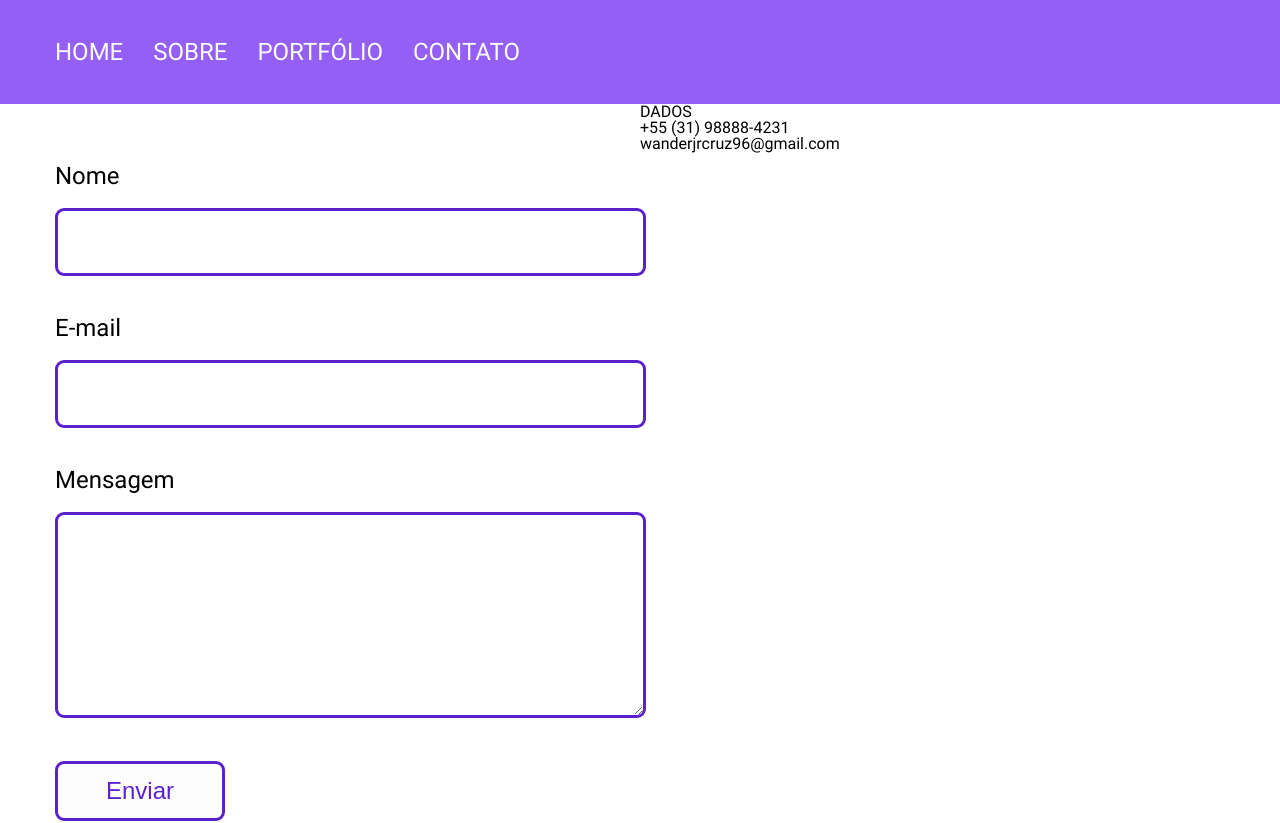
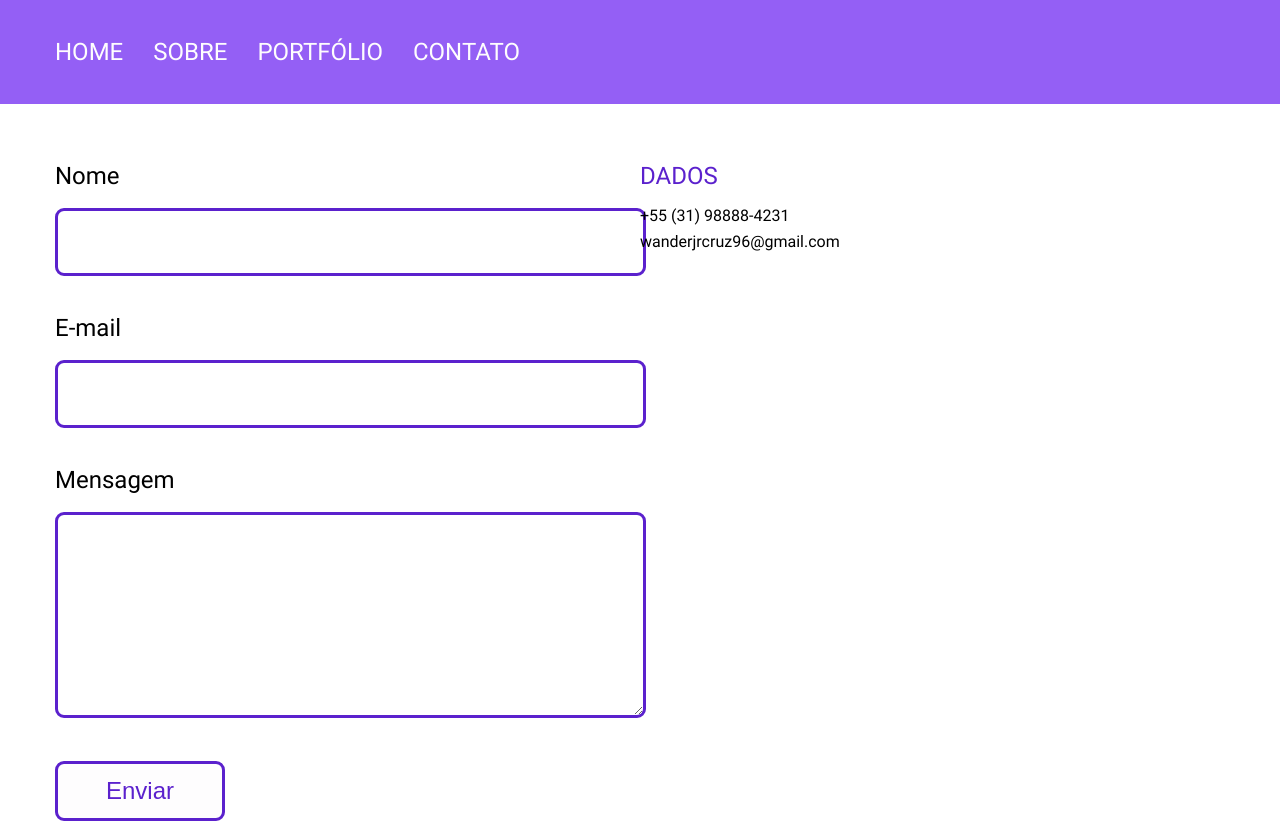
Before and after one commit to wander-junior/portfolio, a React (Create React App) app: page /contato in a window 1280 px wide. Shown: the top 823 px of the page. Built offline with nearby package versions, Linux system fonts and the light colour scheme.

Commit message:
Stylize Information in Contato page

```diff
--- a/src/pages/Contato/contato-styles.js
+++ b/src/pages/Contato/contato-styles.js
@@ -1,4 +1,6 @@
 import styled from 'styled-components';
+
+import { typoSizes, colors } from '../../styles';
 
 const ContatoWrapper = styled.div`
     min-width: 100%;
@@ -6,4 +8,19 @@ const ContatoWrapper = styled.div`
     grid-template-columns: 1fr 1fr;
 `;
 
-export {ContatoWrapper};
+const InfoSubtitle = styled.h2`
+    font-size: ${typoSizes.medium};
+    font-weight: bold;
+    color: ${colors.secondary};
+    padding-bottom: 20px;
+`;
+
+const Info = styled.div`
+    padding-top: 60px;
+`;
+
+const InfoItem = styled.p`
+    padding-bottom: 10px;
+`;
+
+export {ContatoWrapper, InfoSubtitle, Info, InfoItem};
--- a/src/pages/Contato/index.js
+++ b/src/pages/Contato/index.js
@@ -3,7 +3,7 @@ import React from 'react';
 import { Container } from '../../styles';
 import Form from '../../components/Form';
 
-import { ContatoWrapper } from './contato-styles';
+import { ContatoWrapper, InfoSubtitle, Info, InfoItem } from './contato-styles';
 
 export default function index() {
     return (
@@ -11,11 +11,11 @@ export default function index() {
             <Container>
                 <ContatoWrapper>
                     <Form />
-                    <div>
-                        <h2>DADOS</h2>
-                        <p>+55 (31) 98888-4231</p>
-                        <p>wanderjrcruz96@gmail.com</p>
-                    </div>
+                    <Info>
+                        <InfoSubtitle>DADOS</InfoSubtitle>
+                        <InfoItem>+55 (31) 98888-4231</InfoItem>
+                        <InfoItem>wanderjrcruz96@gmail.com</InfoItem>
+                    </Info>
                 </ContatoWrapper>
             </Container>
         </div>
```
